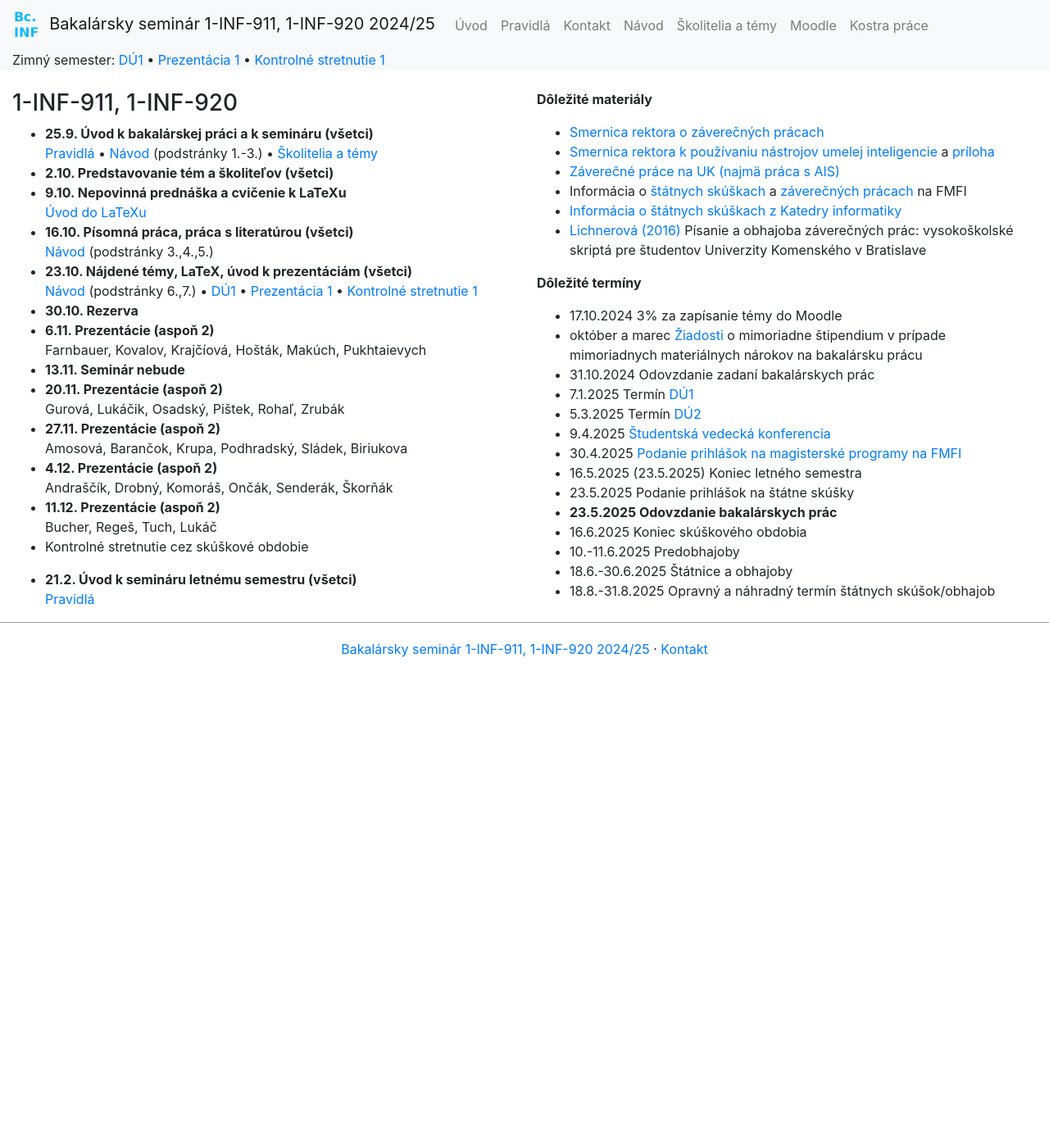
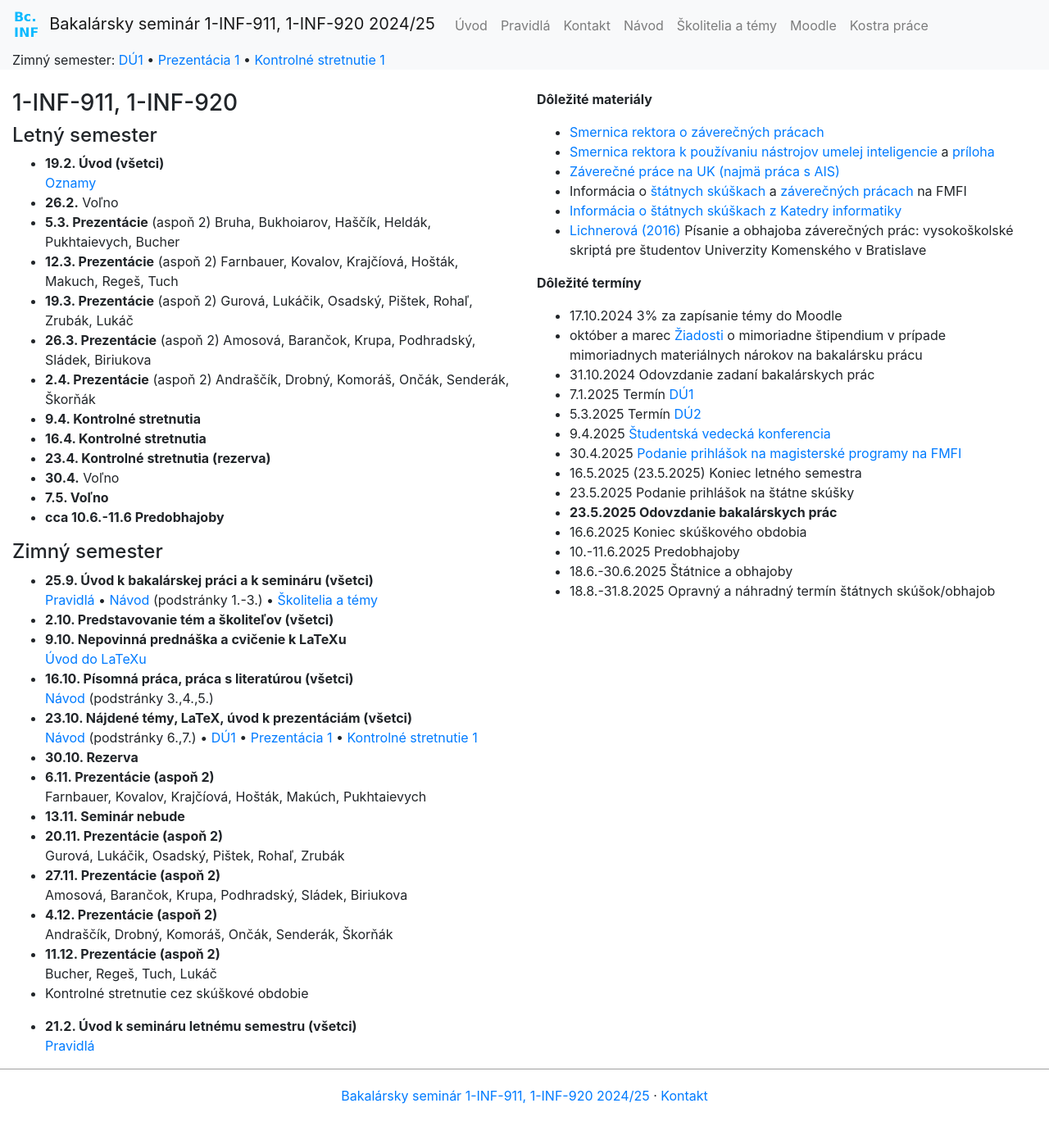
Before and after one commit to bbrejova/bcinf, a Jekyll site: the page built from index.md, in a window 1280 px wide. Shown: the whole page at 82% size. Built offline with Jekyll 4.4.1, drawn with Linux system fonts in a browser that asks for light colours; nearby versions of some CDN libraries; before the commit the page ends 900 px from its top, so only the background shows below that.

Commit message:
LS2024/25

```diff
--- a/DÚ2.md
+++ b/DÚ2.md
@@ -2,7 +2,7 @@
 title: Domáca úloha 2
 ---
 
-Spolu 30% známky, odovzdať do pondelka 4.3. 22:00 prostredníctvom
+Spolu 30% známky, odovzdať do stredy 5.3. 22:00 prostredníctvom
 systému [Moodle](https://moodle.uniba.sk/mod/assign/view.php?id=103687)
 
 Cieľom tejto domácej úlohy je pokračovať v písaní bakalárskej práce, pričom sa poučíte z chýb, ktoré ste spravili v DÚ1. Odovzdané pdf by malo obsahovať základnú kostru aj zoznam literatúry podľa požiadaviek z DÚ1, ale môžu byť od DÚ1 modifikované podľa potreby. Okrem toho by mal odovzdaný dokument obsahovať **aspoň 5 strán** samotného textu práce, pričom do toho môžete započítať aj text vytvorený pre účely DÚ1.
--- a/Oznamy_február.md
+++ b/Oznamy_február.md
@@ -10,7 +10,7 @@
 ### Čo nás čaká v najbližšom čase
 
 - Tento týždeň úvod k predmetu, pokyny k odovzdávaniu prác.
-- Pondelok 4.3. odovzdanie DÚ2.
-- Od 6.3. budú prezentácie, rozpis bude na stránke, dajte vedieť závažné konflikty.
+- Strda 5.3. odovzdanie DÚ2.
+- Od 5.3. budú prezentácie, rozpis bude na stránke, dajte vedieť závažné konflikty.
 
 **Usilovne pracujte na bakalárke, do termínu odovzdania sú tri mesiace!**
--- a/index.md
+++ b/index.md
@@ -5,26 +5,29 @@ layout: index
 
 ### 1-INF-911, 1-INF-920
 
-<!--#### Letný semester
+#### Letný semester
 
-* **21.2. Úvod (všetci)**<br>
+* **19.2. Úvod (všetci)**<br>
 [Oznamy](./Oznamy_február.md)
-* **28.2.** Voľno
-* **6.3. Prezentácie** (aspoň 2)
-* **13.3. Prezentácie** (aspoň 2)
-* **20.3. Prezentácie** (aspoň 2)
-* **27.3. Prezentácie** (aspoň 2)
-* **3.4. Prezentácie** (aspoň 2)
-* **10.4. Kontrolné stretnutia**
-* **17.4. Kontrolné stretnutia**
-* **24.4. Kontrolné stretnutia (rezerva)**
-* **1.5. Sviatok**
-* **8.5. Sviatok**
-* **15.5. Otázky k odovzdávaniu, pokyny k nácviku obhajob (všetci)**
-* **10..6. Predobhajoby**
-* **11.6. Predobhajoby**
+* **26.2.** Voľno
+* **5.3. Prezentácie** (aspoň 2)
+Bruha, Bukhoiarov, Haščík, Heldák, Pukhtaievych, Bucher
+* **12.3. Prezentácie** (aspoň 2)
+Farnbauer, Kovalov, Krajčíová, Hošták, Makuch, Regeš, Tuch
+* **19.3. Prezentácie** (aspoň 2)
+Gurová, Lukáčik, Osadský, Pištek, Rohaľ, Zrubák, Lukáč
+* **26.3. Prezentácie** (aspoň 2)
+Amosová, Barančok, Krupa, Podhradský, Sládek, Biriukova
+* **2.4. Prezentácie** (aspoň 2)
+Andraščík, Drobný, Komoráš, Ončák, Senderák, Škorňák
+* **9.4. Kontrolné stretnutia**
+* **16.4. Kontrolné stretnutia**
+* **23.4. Kontrolné stretnutia (rezerva)**
+* **30.4.** Voľno
+* **7.5. Voľno**
+* **cca 10.6.-11.6 Predobhajoby**
 
-#### Zimný semester-->
+#### Zimný semester
 
 * **25.9. Úvod k bakalárskej práci a k semináru (všetci)**<br>
 [Pravidlá](./Pravidlá_ZS.md)  • [Návod](./Návod.md) (podstránky 1.-3.)  •  [Školitelia a témy](./Školitelia.md)
```
Also changed, not shown: Odovzdávanie_prác.md (+2 -2 lines), Štúdium_v_poslednom_ročníku.md (+3 -3 lines).
